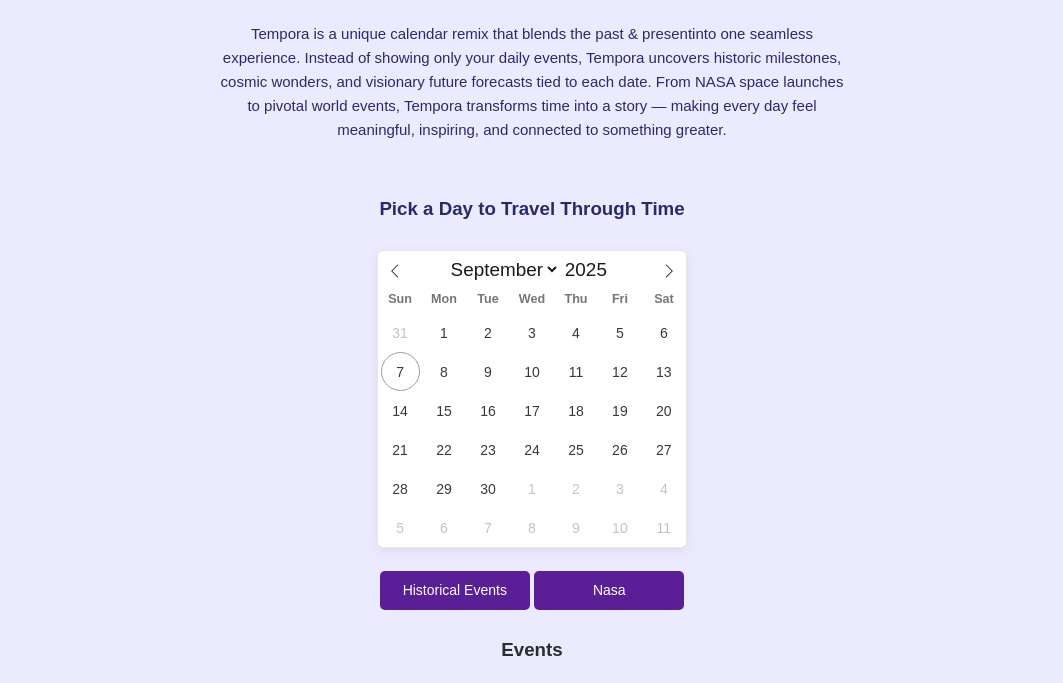
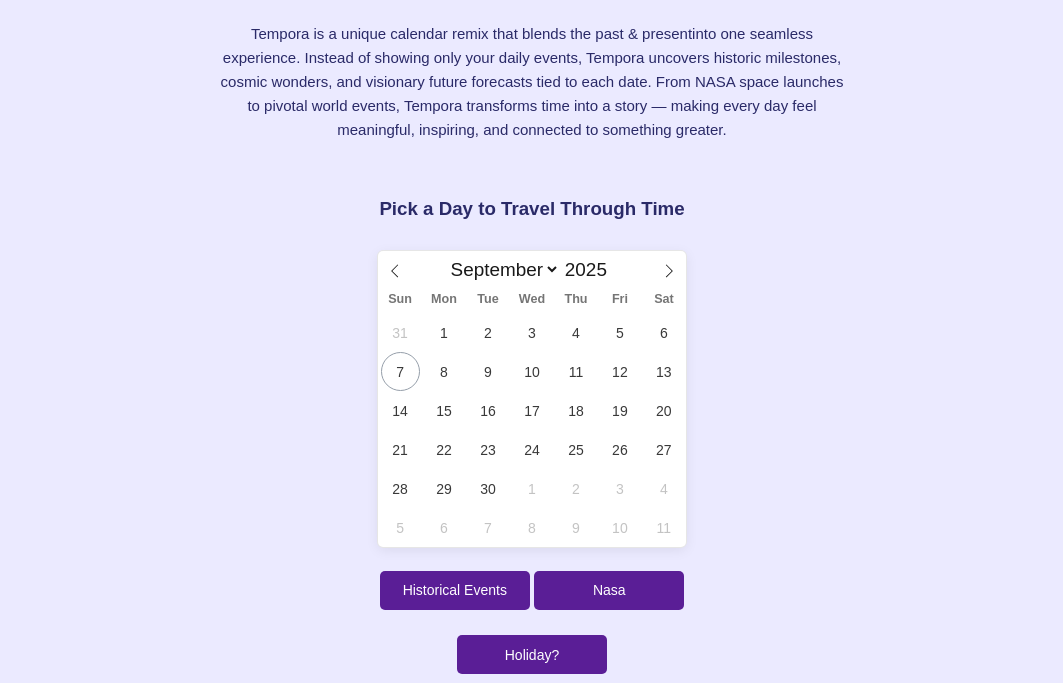
Before and after one commit to aadithyandd/tempora, a plain HTML site: page index.html in a window 1280 px wide. Shown: the part 252-935 px from the top of the page, without its empty margins (108-1171 px from the left). Drawn offline with nearby package versions, Linux system fonts and the light colour scheme; a web font is replaced by a local one.

Commit message:
Update index.html

```diff
--- a/index.html
+++ b/index.html
@@ -51,7 +51,8 @@
       });
     </script><br>
     <button id="submitBtn" class="submit2">Historical Events</button>
-    <button id="submitBtn2" class="submit">Nasa</button>
+    <button id="submitBtn2" class="submit">Nasa</button><br><br>
+    <button id="submitBtn3" class="submit">Holiday?</button>
     <br><br>
     <h3 style="color:rgb(43, 44, 44)">Events</h3>
 
```
